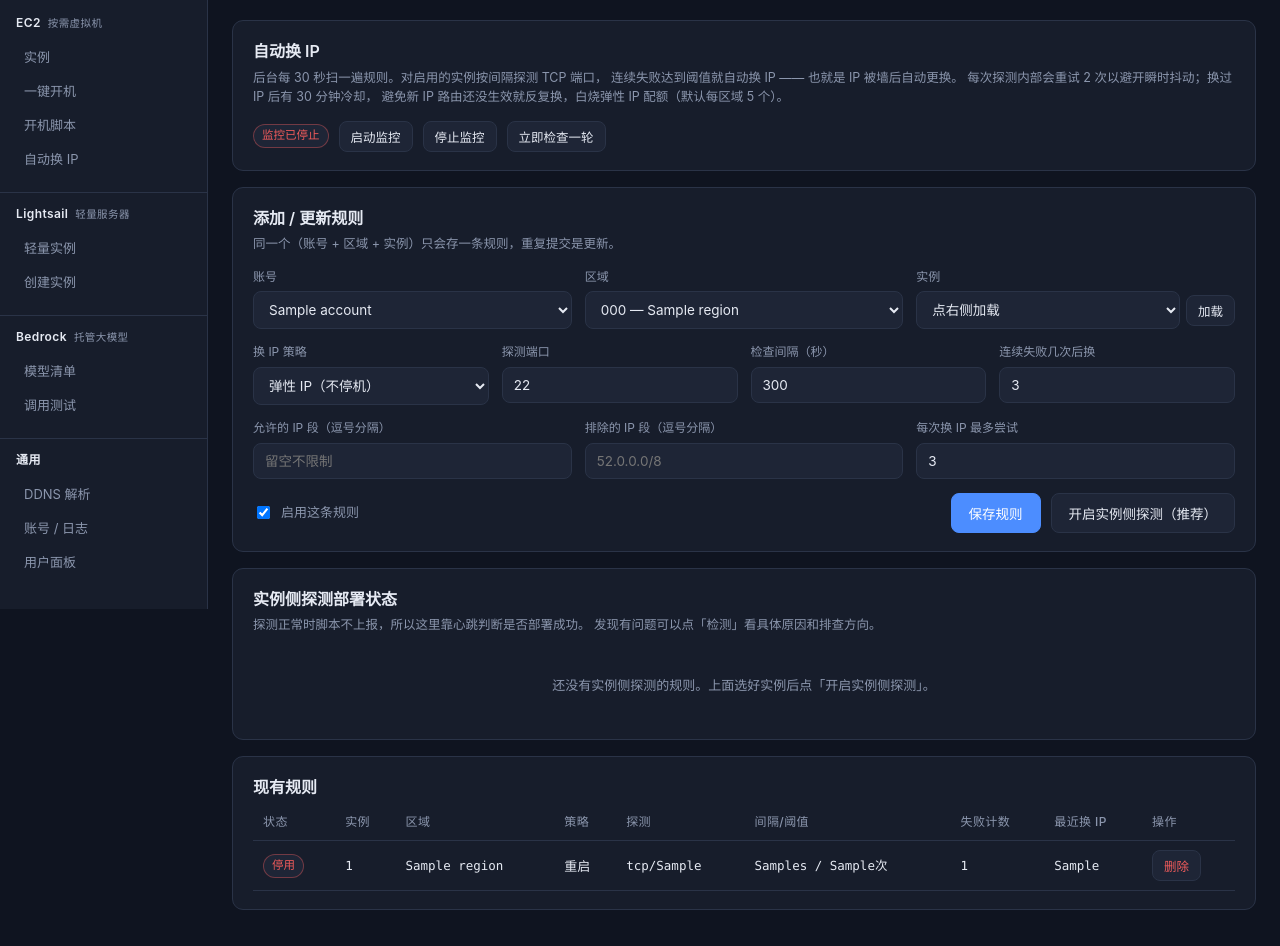
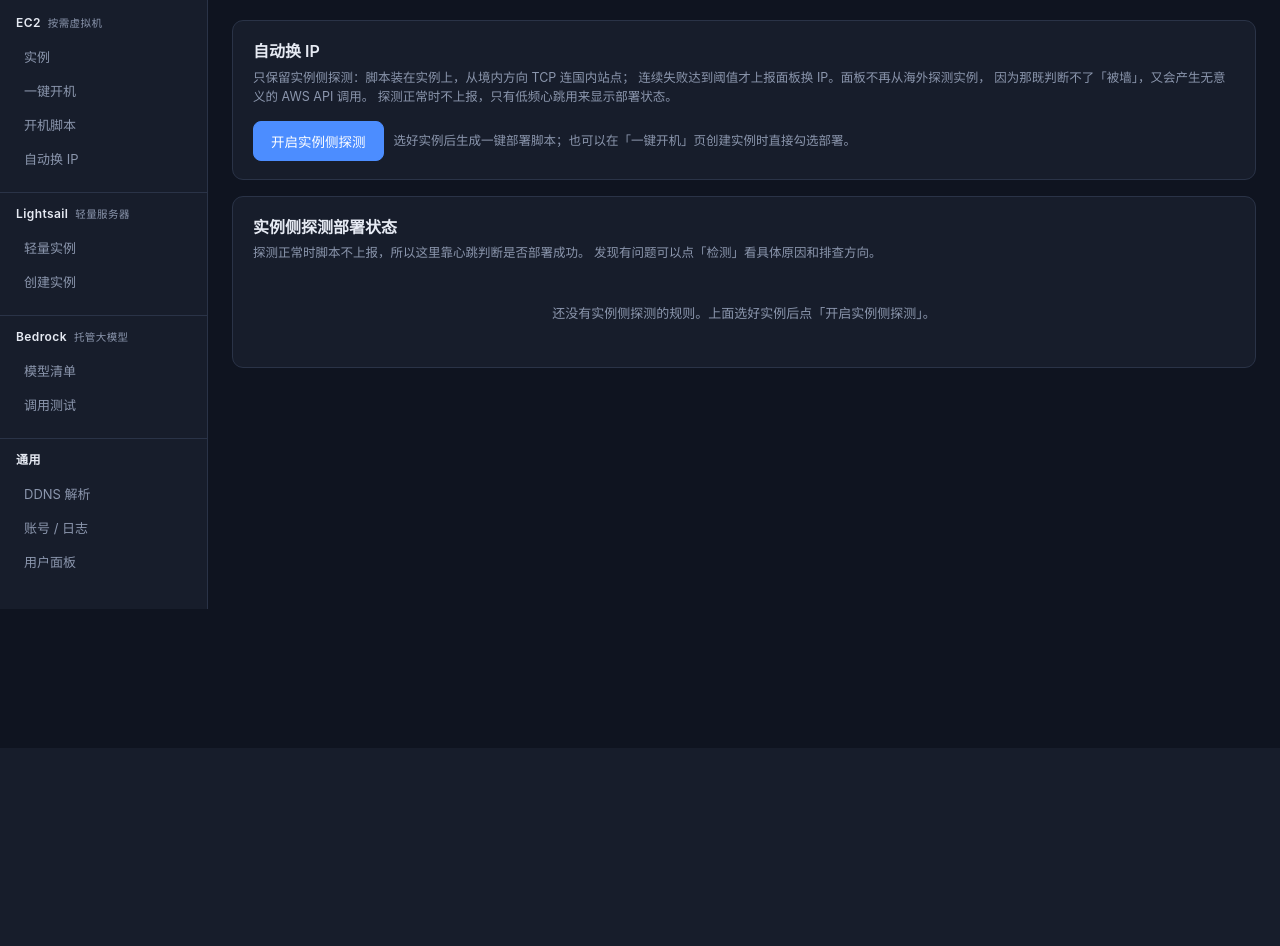
Before and after one commit to luolu1/aws-helper, a FastAPI app: template aws_helper/web/templates/autoip.html in a window 1280 px wide. Shown: the part 52-998 px from the top of the page. After the commit the page ends 661 px from the top, so only its background shows below. Run offline with FastAPI, Linux system fonts and the light colour scheme; the template is opened without the code that fills it: most values are stand-ins (such as "Sample title", 1, 10 or a date in 2020); parts of the project's set-up code (start-up, migrations or seed data) failed here and were passed over; some libraries are stand-ins or nearby versions.

Commit message:
自动换 IP 页与接口只保留实例侧探测
删掉监控开关、立即检查一轮、面板侧规则表单和 /api/probe、/api/monitor、
/api/ip-rules/run-now 三个接口 —— 留着就等于留一条会打 AWS 和 TCP 的旁路。

部署弹窗原来复用被删掉的表单取账号/区域/实例，现在自带这三个选择器，
只列运行中的实例。浏览器实测抓到一个漏洞：入口按钮原本挂在 local 表单里，
表单一删就没有任何地方能打开弹窗了，已补回卡片内的入口并加了回归测试
（断言 onclick 属性而不是裸函数名 —— 后者在函数定义里也有，删按钮照样通过）。

healthz 不再上报已不存在的 autoip 监控线程，改为 ddns_monitor + report_port。

浏览器实测 28 项：页面无面板侧控件、打开页面零 DescribeInstances、
静置 40 秒调用数不涨、弹窗选实例生成脚本、真实上报后状态转正常。
测试 836 → 820（净删 16 个 local 用例，新增 6 个 agent-only 回归）。

```diff
--- a/aws_helper/web/app.py
+++ b/aws_helper/web/app.py
@@ -29,7 +29,7 @@ from fastapi.templating import Jinja2Templates
 from starlette.middleware.sessions import SessionMiddleware
 
 from .. import __version__, auth
-from ..autoip import Monitor, probe, run_once
+from ..autoip import handle_agent_report
 from ..cache import (
     BEDROCK_TTL,
     CATALOG_TTL,
@@ -66,7 +66,6 @@ BASE = Path(__file__).parent
 templates = Jinja2Templates(directory=str(BASE / "templates"))
 
 store = Store()
-monitor = Monitor(store)
 ddns_monitor = DdnsMonitor(store)
 
 # 实例上报走独立端口，不跟面板主端口混在一起 —— 主端口上有 AWS 凭据、
@@ -110,11 +109,9 @@ async def lifespan(_: FastAPI) -> AsyncIterator[None]:
         print("  登录后请在「用户面板」修改；忘记密码可执行：")
         print("    python3 -m aws_helper.cli reset-password")
         print("=" * 64)
-    monitor.start()
     ddns_monitor.start()
     report_server.start()
     yield
-    monitor.stop()
     ddns_monitor.stop()
     report_server.stop()
 
@@ -255,7 +252,7 @@ def index(request: Request, _: None = Guard):
     return templates.TemplateResponse(
         request,
         "instances.html",
-        {**_page_ctx("instances"), "monitor_on": monitor.running},
+        {**_page_ctx("instances")},
     )
 
 
@@ -369,7 +366,6 @@ def autoip_page(request: Request, _: None = Guard):
         {
             **_page_ctx("autoip"),
             "rules": store.list_ip_rules(),
-            "monitor_on": monitor.running,
             "report_port": REPORT_PORT,
             "report_port_running": report_server.running,
             "default_target": guard_script.DEFAULT_TARGET,
@@ -1700,7 +1696,7 @@ async def api_save_rule(request: Request, _: None = Guard):
         allow_cidrs=[c.strip() for c in (body.get("allow_cidrs") or []) if c.strip()],
         deny_cidrs=[c.strip() for c in (body.get("deny_cidrs") or []) if c.strip()],
         max_attempts=int(body.get("max_attempts", 3)),
-        probe_mode="agent" if body.get("probe_mode") == "agent" else "local",
+        probe_mode="agent",
         agent_target=(body.get("agent_target") or "").strip(),
         agent_interval_sec=int(body.get("agent_interval_sec") or 60),
         agent_fail_threshold=int(body.get("agent_fail_threshold") or 3),
@@ -1712,12 +1708,6 @@ async def api_save_rule(request: Request, _: None = Guard):
 def api_delete_rule(rule_id: int, _: None = Guard):
     store.delete_ip_rule(rule_id)
     return {"ok": True}
-
-
-@app.post("/api/ip-rules/run-now")
-def api_run_rules_now(_: None = Guard):
-    results = run_once(store)
-    return {"ok": True, "results": results}
 
 
 def _report_url() -> str:
@@ -1800,10 +1790,7 @@ def api_agent_status(rule_id: int, _: None = Guard):
     grace = heartbeat * 3
 
     hints: list[str] = []
-    if rule["probe_mode"] != "agent":
-        state = "disabled"
-        summary = "这条规则用面板自己探测，没有实例侧探测器"
-    elif not rule["agent_deployed"]:
+    if not rule["agent_deployed"]:
         state = "not_deployed"
         summary = "还没生成过部署脚本"
         hints.append("点「生成部署脚本」拿到脚本，复制到实例上以 root 执行")
@@ -1845,24 +1832,6 @@ def api_agent_status(rule_id: int, _: None = Guard):
     }
 
 
-@app.post("/api/probe")
-async def api_probe(request: Request, _: None = Guard):
-    body = await request.json()
-    result = probe(body.get("ip", ""), body.get("mode", "tcp"), int(body.get("port", 22)))
-    return {"ok": result.ok, "detail": result.detail}
-
-
-@app.post("/api/monitor/{action}")
-def api_monitor(action: str, _: None = Guard):
-    if action == "start":
-        monitor.start()
-    elif action == "stop":
-        monitor.stop()
-    else:
-        raise HTTPException(400, "action 只能是 start / stop")
-    return {"ok": True, "running": monitor.running}
-
-
 # ---------------- 任务与日志 ----------------
 
 
@@ -1912,4 +1881,9 @@ def api_keypair(account_id: int, region: str, key_name: str, _: None = Guard):
 
 @app.get("/healthz")
 def healthz():
-    return {"ok": True, "version": __version__, "monitor": monitor.running}
+    return {
+        "ok": True,
+        "version": __version__,
+        "ddns_monitor": ddns_monitor.running,
+        "report_port": report_server.running,
+    }
--- a/aws_helper/web/templates/autoip.html
+++ b/aws_helper/web/templates/autoip.html
@@ -5,93 +5,23 @@
 <div class="card">
   <h2>自动换 IP</h2>
   <p class="hint">
-    后台每 30 秒扫一遍规则。对启用的实例按间隔探测 TCP 端口，
-    连续失败达到阈值就自动换 IP —— 也就是 IP 被墙后自动更换。
-    每次探测内部会重试 2 次以避开瞬时抖动；换过 IP 后有 30 分钟冷却，
-    避免新 IP 路由还没生效就反复换，白烧弹性 IP 配额（默认每区域 5 个）。
+    只保留实例侧探测：脚本装在实例上，从境内方向 TCP 连国内站点；
+    连续失败达到阈值才上报面板换 IP。面板不再从海外探测实例，
+    因为那既判断不了「被墙」，又会产生无意义的 AWS API 调用。
+    探测正常时不上报，只有低频心跳用来显示部署状态。
   </p>
+  {% if accounts %}
   <div class="row">
-    <span class="tag {{ 'ok' if monitor_on else 'err' }}" id="mon-tag">
-      监控{{ '运行中' if monitor_on else '已停止' }}
+    <button class="primary" onclick="openAgent()">开启实例侧探测</button>
+    <span class="hint" style="margin:0">
+      选好实例后生成一键部署脚本；也可以在「一键开机」页创建实例时直接勾选部署。
     </span>
-    <button class="sm" onclick="mon('start')">启动监控</button>
-    <button class="sm" onclick="mon('stop')">停止监控</button>
-    <button class="sm" onclick="runNow()">立即检查一轮</button>
   </div>
+  {% endif %}
 </div>
 
 {% if not accounts %}
 <div class="card"><div class="empty">先去 <a href="/accounts">账号页面</a> 添加 AWS 账号。</div></div>
-{% else %}
-<div class="card">
-  <h2>添加 / 更新规则</h2>
-  <p class="hint">同一个（账号 + 区域 + 实例）只会存一条规则，重复提交是更新。</p>
-  <div class="grid g3">
-    <label class="f">
-      <span>账号</span>
-      <select id="account_id">
-        {% for a in accounts %}<option value="{{ a.id }}">{{ a.label }}</option>{% endfor %}
-      </select>
-    </label>
-    <label class="f">
-      <span>区域</span>
-      <select id="region" onchange="loadInstances()">
-        {% for code, name in regions.items() %}<option value="{{ code }}">{{ code }} — {{ name }}</option>{% endfor %}
-      </select>
-    </label>
-    <label class="f">
-      <span>实例</span>
-      <div class="row" style="gap:6px">
-        <select id="instance_id" style="flex:1"><option value="">点右侧加载</option></select>
-        <button class="sm" onclick="loadInstances()">加载</button>
-      </div>
-    </label>
-  </div>
-
-  <div class="grid g4 mt">
-    <label class="f">
-      <span>换 IP 策略</span>
-      <select id="strategy">
-        <option value="eip">弹性 IP（不停机）</option>
-        <option value="dynamic">停机重启换动态 IP</option>
-      </select>
-    </label>
-    <label class="f">
-      <span>探测端口</span>
-      <input type="number" id="check_port" value="22" min="1" max="65535">
-    </label>
-    <label class="f">
-      <span>检查间隔（秒）</span>
-      <input type="number" id="interval_sec" value="300" min="30">
-    </label>
-    <label class="f">
-      <span>连续失败几次后换</span>
-      <input type="number" id="fail_threshold" value="3" min="1" max="20">
-    </label>
-  </div>
-
-  <div class="grid g3 mt">
-    <label class="f">
-      <span>允许的 IP 段（逗号分隔）</span>
-      <input type="text" id="allow_cidrs" placeholder="留空不限制">
-    </label>
-    <label class="f">
-      <span>排除的 IP 段（逗号分隔）</span>
-      <input type="text" id="deny_cidrs" placeholder="52.0.0.0/8">
-    </label>
-    <label class="f">
-      <span>每次换 IP 最多尝试</span>
-      <input type="number" id="max_attempts" value="3" min="1" max="20">
-    </label>
-  </div>
-
-  <div class="row mt">
-    <label class="chk"><input type="checkbox" id="enabled" checked> 启用这条规则</label>
-    <span style="flex:1"></span>
-    <button class="primary" onclick="saveRule()">保存规则</button>
-    <button onclick="openAgent()">开启实例侧探测（推荐）</button>
-  </div>
-</div>
 {% endif %}
 
 <div class="mask" id="ag-mask">
@@ -105,7 +35,29 @@
       用来让面板区分「一切正常」和「脚本挂了」。
     </p>
 
-    <div class="grid g2">
+    <div class="grid g3">
+      <label class="f">
+        <span>账号</span>
+        <select id="ag-account">
+          {% for a in accounts %}<option value="{{ a.id }}">{{ a.label }}</option>{% endfor %}
+        </select>
+      </label>
+      <label class="f">
+        <span>区域</span>
+        <select id="ag-region" onchange="loadAgentInstances()">
+          {% for code, name in regions.items() %}<option value="{{ code }}">{{ code }} — {{ name }}</option>{% endfor %}
+        </select>
+      </label>
+      <label class="f">
+        <span>实例</span>
+        <div class="row" style="gap:6px">
+          <select id="ag-instance" style="flex:1"><option value="">点加载</option></select>
+          <button class="sm" onclick="loadAgentInstances()">加载</button>
+        </div>
+      </label>
+    </div>
+
+    <div class="grid g2 mt">
       <label class="f">
         <span>探测目标（留空用默认）</span>
         <input type="text" id="ag-target" placeholder="{{ default_target }}">
@@ -197,6 +149,7 @@
         <td>
           <button class="sm" onclick="checkAgent({{ r.id }})">检测</button>
           <button class="sm" onclick="regenAgent({{ r.id }})">重新生成脚本</button>
+          <button class="sm danger" onclick="delRule({{ r.id }})">删除</button>
         </td>
       </tr>
       <tr class="ag-detail" data-detail="{{ r.id }}" style="display:none">
@@ -209,157 +162,61 @@
   <div class="empty">还没有实例侧探测的规则。上面选好实例后点「开启实例侧探测」。</div>
   {% endif %}
 </div>
-
-<div class="card">
-  <h2>现有规则</h2>
-  {% if rules %}
-  <table>
-    <thead>
-      <tr>
-        <th>状态</th><th>实例</th><th>区域</th><th>策略</th><th>探测</th>
-        <th>间隔/阈值</th><th>失败计数</th><th>最近换 IP</th><th>操作</th>
-      </tr>
-    </thead>
-    <tbody>
-      {% for r in rules %}
-      <tr>
-        <td><span class="tag {{ 'ok' if r.enabled else 'err' }}">{{ '启用' if r.enabled else '停用' }}</span></td>
-        <td class="mono">{{ r.instance_id }}</td>
-        <td class="mono">{{ r.region }}</td>
-        <td>{{ 'EIP' if r.strategy == 'eip' else '重启' }}</td>
-        <td class="mono">tcp/{{ r.check_port }}</td>
-        <td class="mono">{{ r.interval_sec }}s / {{ r.fail_threshold }}次</td>
-        <td class="mono">{{ r.fail_count }}</td>
-        <td class="mono">{{ r.last_change and (r.last_change | string) or '-' }}</td>
-        <td><button class="sm danger" onclick="delRule({{ r.id }})">删除</button></td>
-      </tr>
-      {% endfor %}
-    </tbody>
-  </table>
-  {% else %}
-  <div class="empty">还没有规则</div>
-  {% endif %}
-</div>
-
-<div class="card" id="run-card" style="display:none">
-  <h2>本轮检查结果</h2>
-  <pre class="out" id="run-out"></pre>
-</div>
 {% endblock %}
 
 {% block script %}
 <script>
-async function loadInstances() {
-  const account_id = parseInt(document.getElementById('account_id').value, 10);
-  const region = document.getElementById('region').value;
-  const sel = document.getElementById('instance_id');
+async function delRule(id) {
+  if (!confirm('删除这条实例侧探测规则？实例上的旧脚本会因凭证失效而无法再上报。')) return;
+  try {
+    await api('/api/ip-rules/' + id, { method: 'DELETE' });
+    toast('规则已删除，实例上的旧脚本已失效', 'ok');
+    setTimeout(() => location.reload(), 500);
+  } catch (e) { toast(e.message, 'err'); }
+}
+
+// ---------- 实例侧探测 ----------
+
+async function loadAgentInstances() {
+  const accountId = parseInt(document.getElementById('ag-account').value, 10);
+  const region = document.getElementById('ag-region').value;
+  const sel = document.getElementById('ag-instance');
   sel.innerHTML = '<option value="">加载中…</option>';
   try {
-    const d = await api(`/api/instances?account_id=${account_id}&region=${region}`);
-    if (!d.instances.length) {
-      sel.innerHTML = '<option value="">该区域没有实例</option>';
-      return;
-    }
-    sel.innerHTML = d.instances.map(i =>
-      `<option value="${escapeHtml(i.instance_id)}">${escapeHtml(i.name || i.instance_id)} — ${escapeHtml(i.public_ip || '无IP')} (${escapeHtml(i.state)})</option>`
-    ).join('');
+    const d = await api(`/api/instances?account_id=${accountId}&region=${region}`);
+    const running = d.instances.filter(i => i.state === 'running');
+    sel.innerHTML = running.length
+      ? running.map(i => `<option value="${escapeHtml(i.instance_id)}">${escapeHtml(i.name || i.instance_id)} — ${escapeHtml(i.public_ip || '无公网 IP')}</option>`).join('')
+      : '<option value="">没有运行中的实例</option>';
   } catch (e) {
     sel.innerHTML = '<option value="">加载失败</option>';
     toast(e.message, 'err');
   }
 }
 
-async function saveRule() {
-  const instance_id = document.getElementById('instance_id').value;
-  if (!instance_id) return toast('请先选择实例', 'err');
-  const parse = id => document.getElementById(id).value.split(',').map(s => s.trim()).filter(Boolean);
-  const num = id => parseInt(document.getElementById(id).value, 10);
-  try {
-    await api('/api/ip-rules', {
-      method: 'POST',
-      json: {
-        account_id: parseInt(document.getElementById('account_id').value, 10),
-        region: document.getElementById('region').value,
-        instance_id,
-        enabled: document.getElementById('enabled').checked,
-        strategy: document.getElementById('strategy').value,
-        check_mode: 'tcp',
-        check_port: num('check_port'),
-        interval_sec: num('interval_sec'),
-        fail_threshold: num('fail_threshold'),
-        allow_cidrs: parse('allow_cidrs'),
-        deny_cidrs: parse('deny_cidrs'),
-        max_attempts: num('max_attempts')
-      }
-    });
-    toast('规则已保存', 'ok');
-    setTimeout(() => location.reload(), 700);
-  } catch (e) {
-    toast(e.message, 'err');
-  }
+function openAgent() {
+  document.getElementById('ag-script-box').style.display = 'none';
+  document.getElementById('ag-mask').classList.add('on');
+  loadAgentInstances();
 }
 
-async function delRule(id) {
-  if (!confirm('删除这条规则？')) return;
-  try {
-    await api('/api/ip-rules/' + id, { method: 'DELETE' });
-    toast('已删除', 'ok');
-    setTimeout(() => location.reload(), 500);
-  } catch (e) { toast(e.message, 'err'); }
-}
-
-async function mon(action) {
-  try {
-    const d = await api('/api/monitor/' + action, { method: 'POST' });
-    const tag = document.getElementById('mon-tag');
-    tag.textContent = '监控' + (d.running ? '运行中' : '已停止');
-    tag.className = 'tag ' + (d.running ? 'ok' : 'err');
-    toast('监控' + (d.running ? '已启动' : '已停止'), 'ok');
-  } catch (e) { toast(e.message, 'err'); }
-}
-
-async function runNow() {
-  try {
-    const d = await api('/api/ip-rules/run-now', { method: 'POST' });
-    document.getElementById('run-card').style.display = 'block';
-    document.getElementById('run-out').textContent = JSON.stringify(d.results, null, 2);
-    toast(`检查了 ${d.results.length} 条规则`, 'ok');
-  } catch (e) { toast(e.message, 'err'); }
-}
-
-// ---------- 实例侧探测 ----------
-
-function openAgent() {
-  if (!document.getElementById('instance_id').value) {
-    return toast('请先在上面选择实例', 'err');
-  }
-  document.getElementById('ag-script-box').style.display = 'none';
-  document.getElementById('ag-mask').classList.add('on');
-}
-
-// 先存规则（probe_mode=agent）再生成脚本 —— 脚本里的凭证是挂在规则上的，
-// 规则不存在就没地方发凭证。
+// 先存 agent 规则再生成脚本 —— 凭证挂在规则上，规则不存在就没地方发。
 async function genAgentScript() {
-  const instance_id = document.getElementById('instance_id').value;
-  if (!instance_id) return toast('请先选择实例', 'err');
+  const instanceId = document.getElementById('ag-instance').value;
+  if (!instanceId) return toast('请先选择运行中的实例', 'err');
   const num = id => parseInt(document.getElementById(id).value, 10);
-  const parse = id => document.getElementById(id).value.split(',').map(s => s.trim()).filter(Boolean);
   try {
     const saved = await api('/api/ip-rules', {
       method: 'POST',
       json: {
-        account_id: parseInt(document.getElementById('account_id').value, 10),
-        region: document.getElementById('region').value,
-        instance_id,
+        account_id: parseInt(document.getElementById('ag-account').value, 10),
+        region: document.getElementById('ag-region').value,
+        instance_id: instanceId,
         enabled: true,
         strategy: document.getElementById('ag-strategy').value,
-        probe_mode: 'agent',
         agent_target: document.getElementById('ag-target').value.trim(),
         agent_interval_sec: num('ag-interval'),
-        agent_fail_threshold: num('ag-threshold'),
-        allow_cidrs: parse('allow_cidrs'),
-        deny_cidrs: parse('deny_cidrs'),
-        max_attempts: num('max_attempts')
+        agent_fail_threshold: num('ag-threshold')
       }
     });
     const d = await api(`/api/ip-rules/${saved.id}/guard-script`, { method: 'POST' });
@@ -417,7 +274,6 @@ const AG_TAGS = {
   ok: ['ok', '正常'],
   stale: ['err', '可能失联'],
   not_deployed: ['warn', '未部署'],
-  disabled: ['warn', '未启用'],
 };
 
 async function checkAgent(id) {
```
Also changed, not shown: aws_helper/demo/seed.py (+6 -9 lines), tests/test_web.py (+72 -19 lines).
